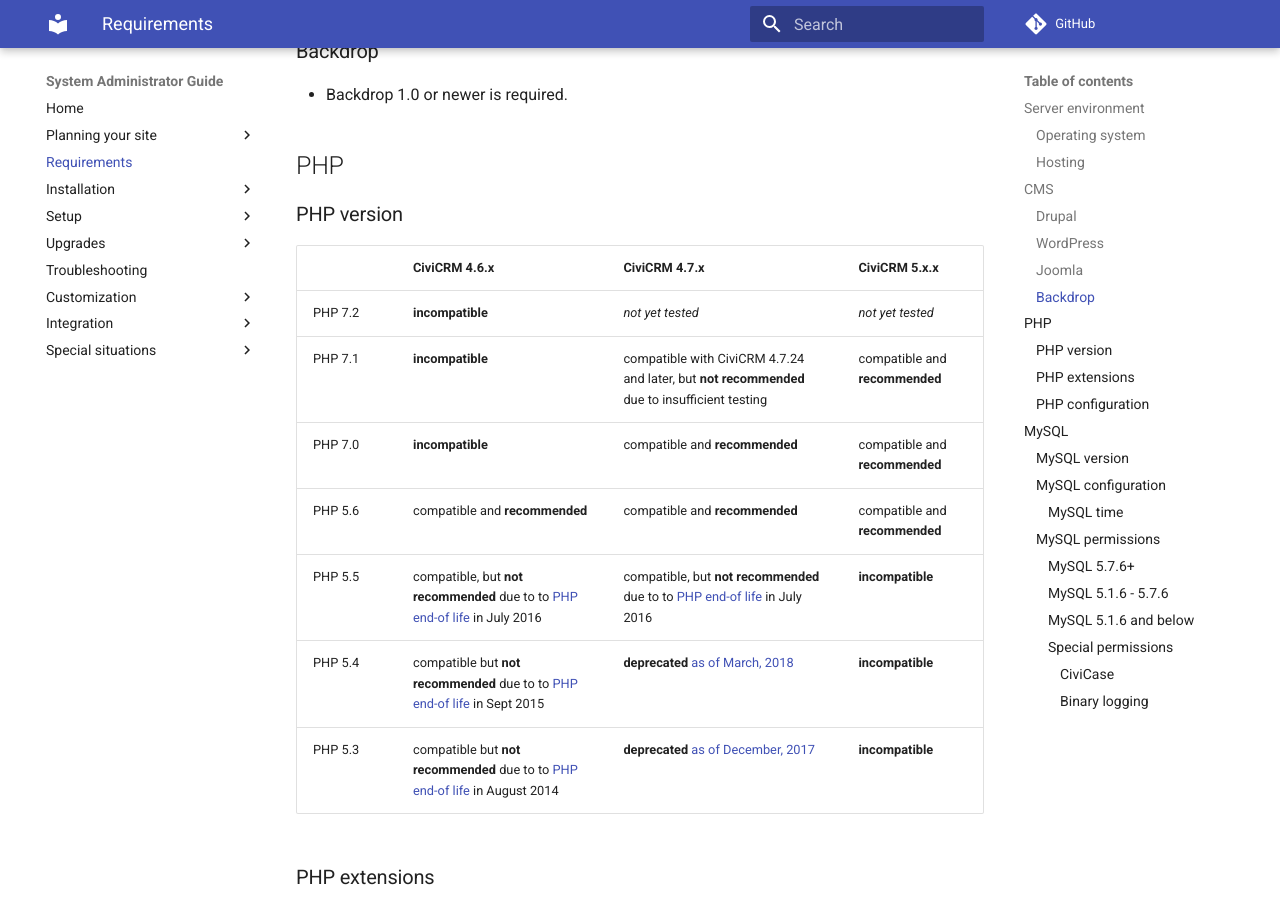
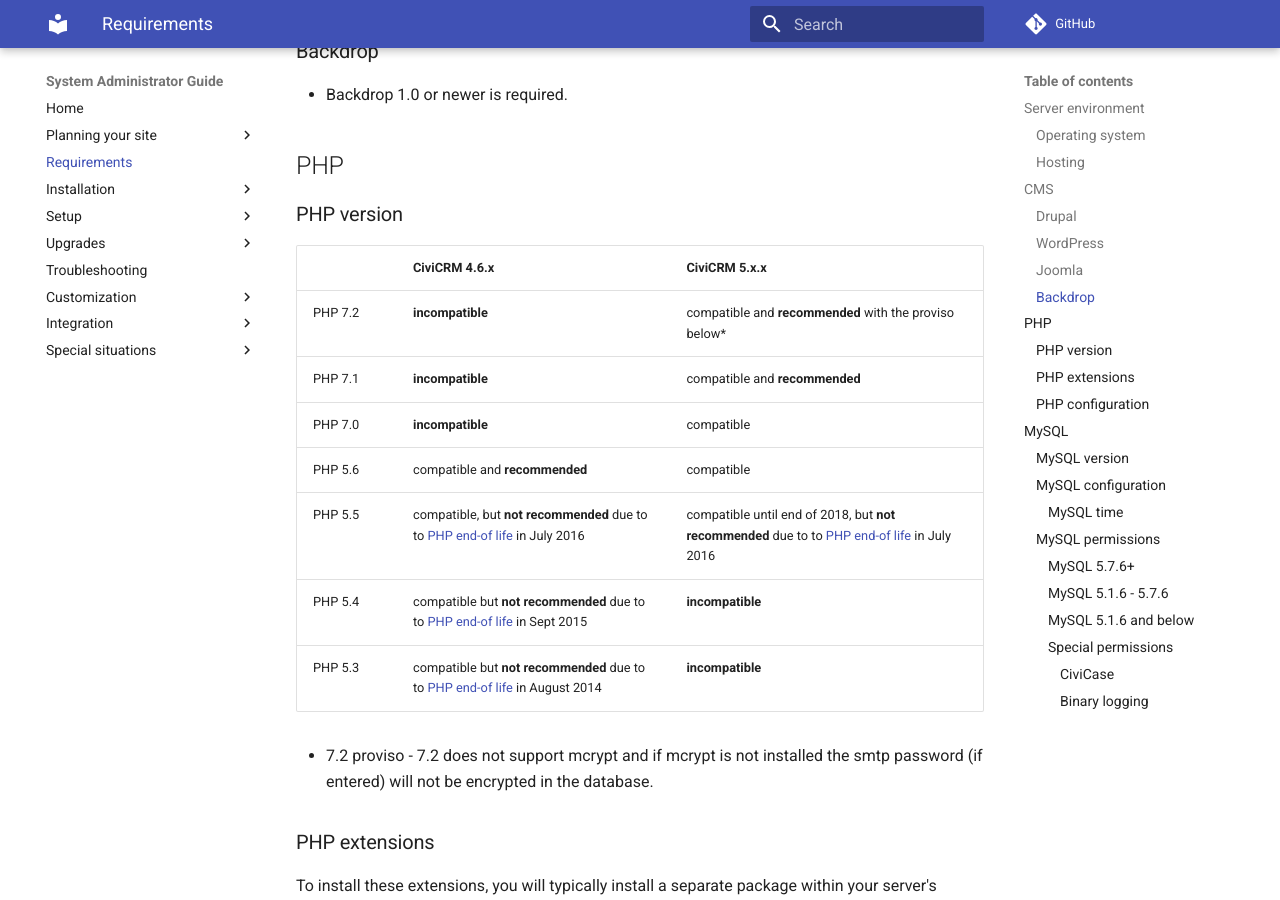
Before and after one commit to civicrm/civicrm-sysadmin-guide, an MkDocs documentation site: the page built from docs/requirements.md, in a window 1280 px wide and 900 px high, scrolled down 1498 px. Built offline with MkDocs 1.6.1 and Material for MkDocs 9.7.7, drawn with Linux system fonts in a browser that asks for light colours; comment, search, counter and statistics services are not loaded; old or Windows-style settings are respelled for this version of MkDocs.

Commit message:
Update php 7.2 as compatible & recommended (#110)
* Update php 7.2 as compatible & recommended

@agh1 per your comments on gitlab proposing this. I also removed 'recommended' from the aging versions but didn't change to 'not recommended' as we are still getting there on that.

I wonder about removing the 4.7 column from this chart?

* Update requirements.md

* more table fixes

* Update requirements.md

```diff
--- a/docs/requirements.md
+++ b/docs/requirements.md
@@ -47,15 +47,17 @@ See our page on [choosing a CMS](/planning/cms.md) for more information about th
 
 ### PHP version
 
-|  | CiviCRM 4.6.x | CiviCRM 4.7.x | CiviCRM 5.x.x |
-| -- | -- | -- | -- |
-| PHP 7.2 | **incompatible** | _not yet tested_ |  _not yet tested_ |
-| PHP 7.1 | **incompatible** | compatible with CiviCRM 4.7.24 and later, but **not recommended** due to insufficient testing | compatible and **recommended** |
-| PHP 7.0 | **incompatible** | compatible and **recommended** | compatible and **recommended** |
-| PHP 5.6 | compatible and **recommended** | compatible and **recommended** | compatible and **recommended** |
-| PHP 5.5 | compatible, but **not recommended** due to to [PHP end-of life](http://php.net/eol.php) in July 2016 | compatible, but **not recommended** due to to [PHP end-of life](http://php.net/eol.php) in July 2016 | **incompatible** |
-| PHP 5.4 | compatible but **not recommended** due to to [PHP end-of life](http://php.net/eol.php) in Sept 2015 | **deprecated** [as of March, 2018](https://civicrm.org/blog/totten/end-of-zombies-php-53-and-54) | **incompatible** |
-| PHP 5.3 | compatible but **not recommended** due to to [PHP end-of life](http://php.net/eol.php) in August 2014 | **deprecated** [as of December, 2017](https://civicrm.org/blog/totten/end-of-zombies-php-53-and-54) | **incompatible** |
+|  | CiviCRM 4.6.x | CiviCRM 5.x.x |
+| -- | -- | -- |
+| PHP 7.2 | **incompatible** | compatible and **recommended** with the proviso below*|
+| PHP 7.1 | **incompatible** | compatible and **recommended** |
+| PHP 7.0 | **incompatible** | compatible |
+| PHP 5.6 | compatible and **recommended** | compatible |
+| PHP 5.5 | compatible, but **not recommended** due to to [PHP end-of life](http://php.net/eol.php) in July 2016  |compatible until end of 2018, but **not recommended** due to to [PHP end-of life](http://php.net/eol.php) in July 2016 |
+| PHP 5.4 | compatible but **not recommended** due to to [PHP end-of life](http://php.net/eol.php) in Sept 2015 | **incompatible** |
+| PHP 5.3 | compatible but **not recommended** due to to [PHP end-of life](http://php.net/eol.php) in August 2014 |  **incompatible** |
+
+* 7.2 proviso - 7.2 does not support mcrypt and if mcrypt is not installed the smtp password (if entered) will not be encrypted in the database.
 
 ### PHP extensions
 
```
